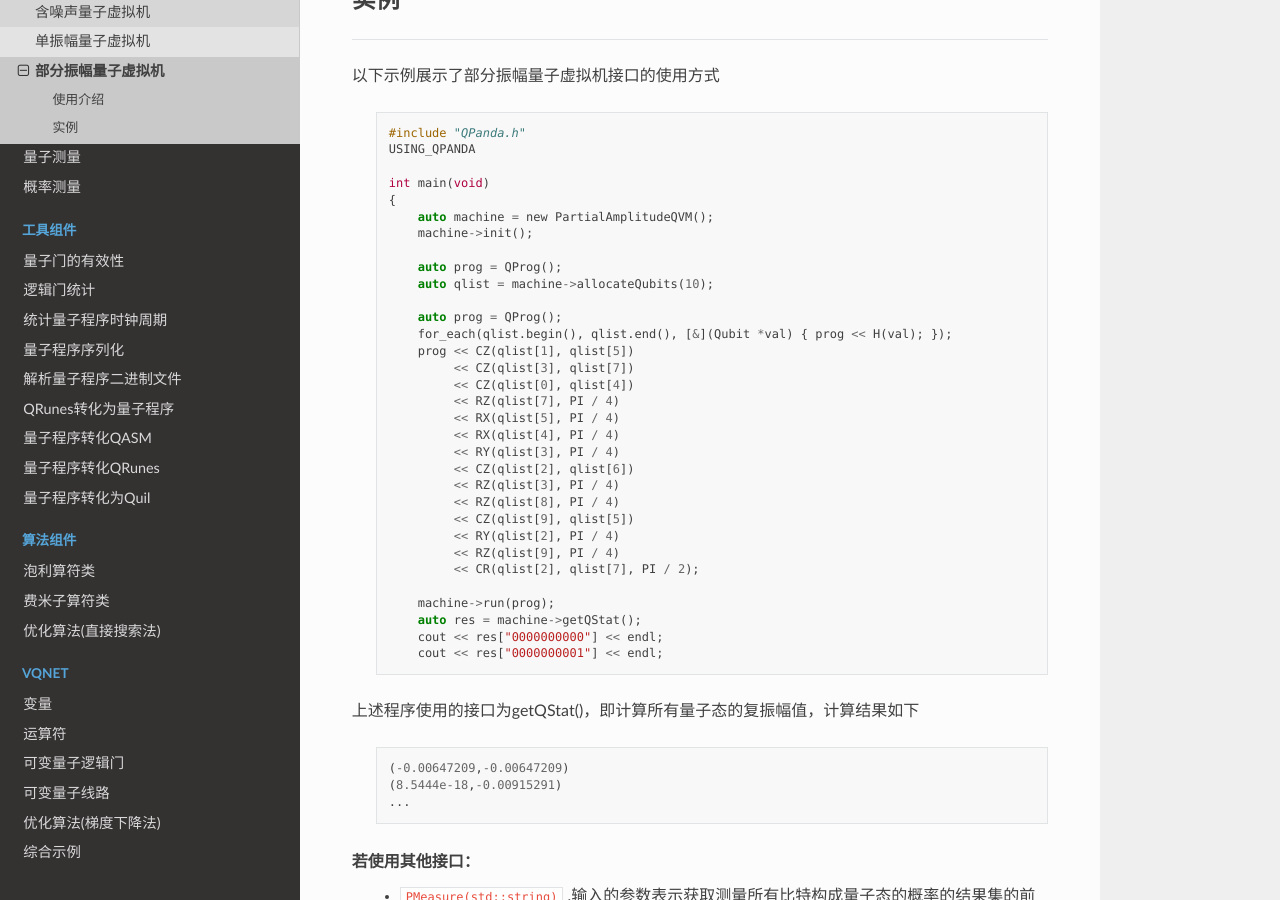
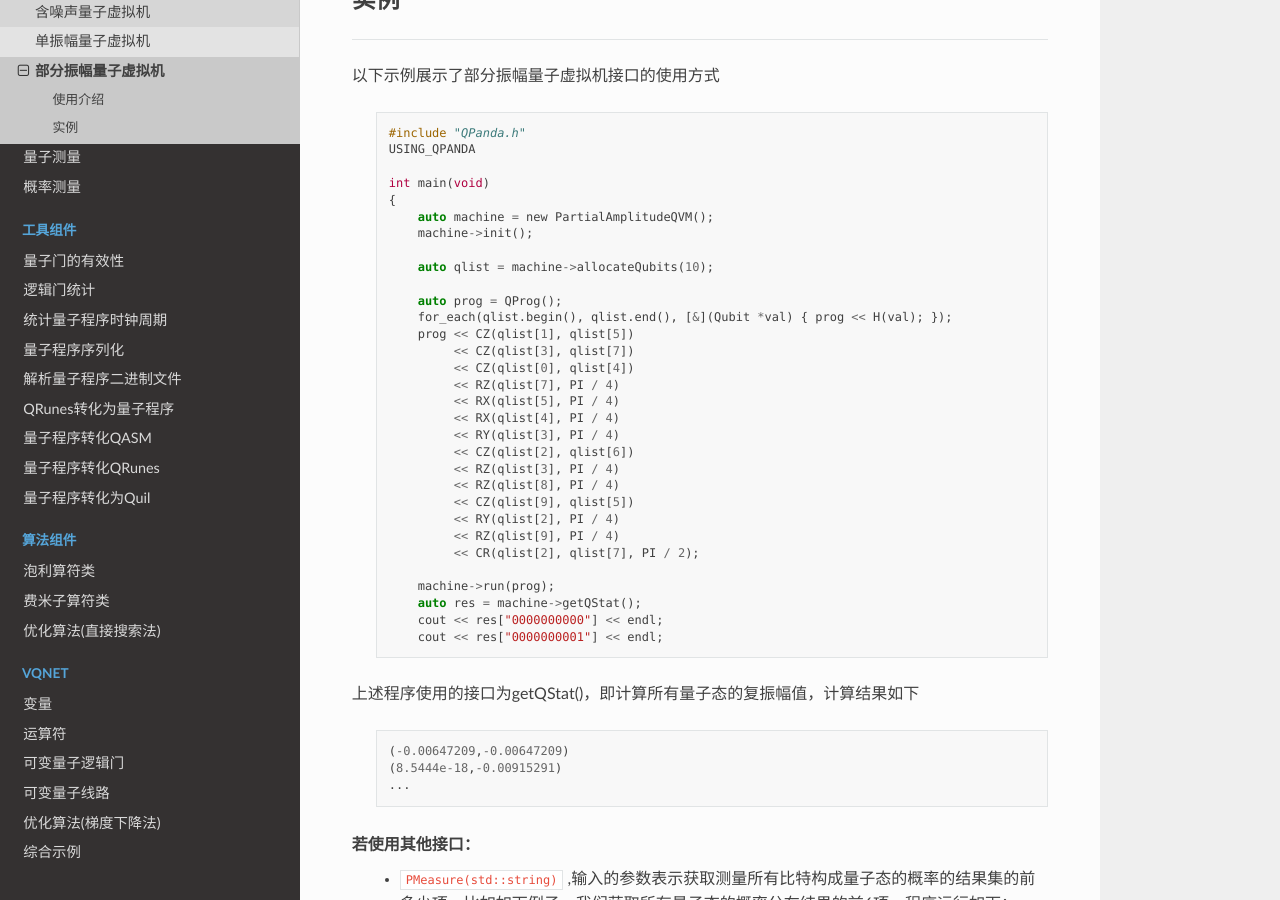
Before and after one commit to liye0005/QPanda-Toturial, a Sphinx documentation site: the page built from source/PartialAmplitude.rst, in a window 1280 px wide and 900 px high, scrolled down 1092 px. Built offline with Sphinx 7.4.7 and the Read the Docs theme 2.0.0, drawn with Linux system fonts in a browser that asks for light colours; pages that are not in the unit, such as notebooks, are missing from menus.

Commit message:
更改部分振幅内容

```diff
--- a/source/PartialAmplitude.rst
+++ b/source/PartialAmplitude.rst
@@ -63,7 +63,6 @@ QPanda2中设计了 ``PartialAmplitudeQVM`` 类用于运行部分振幅模拟量
             auto machine = new PartialAmplitudeQVM();
             machine->init();
 
-            auto prog = QProg();
             auto qlist = machine->allocateQubits(10);
 
             auto prog = QProg();
```
